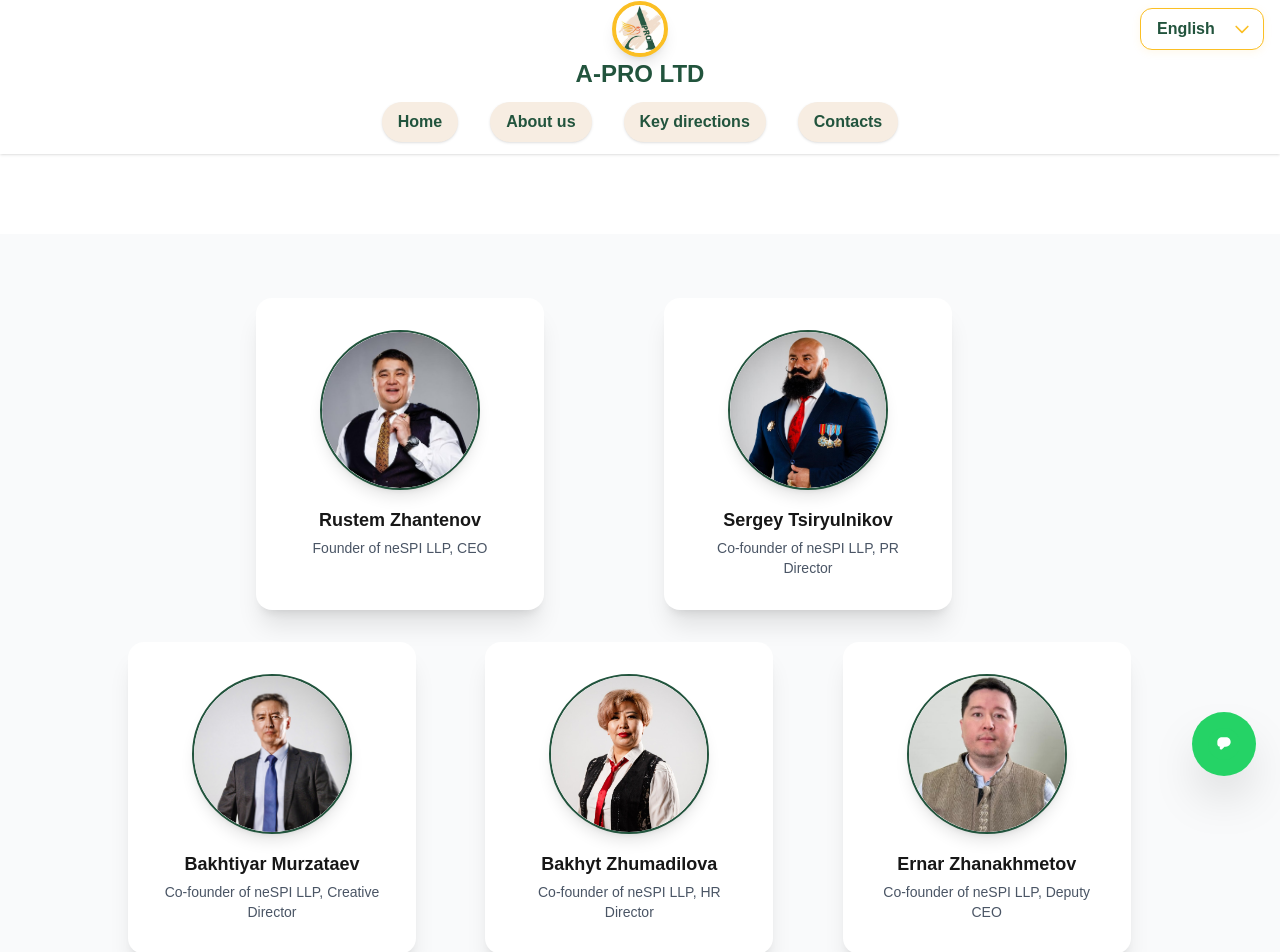
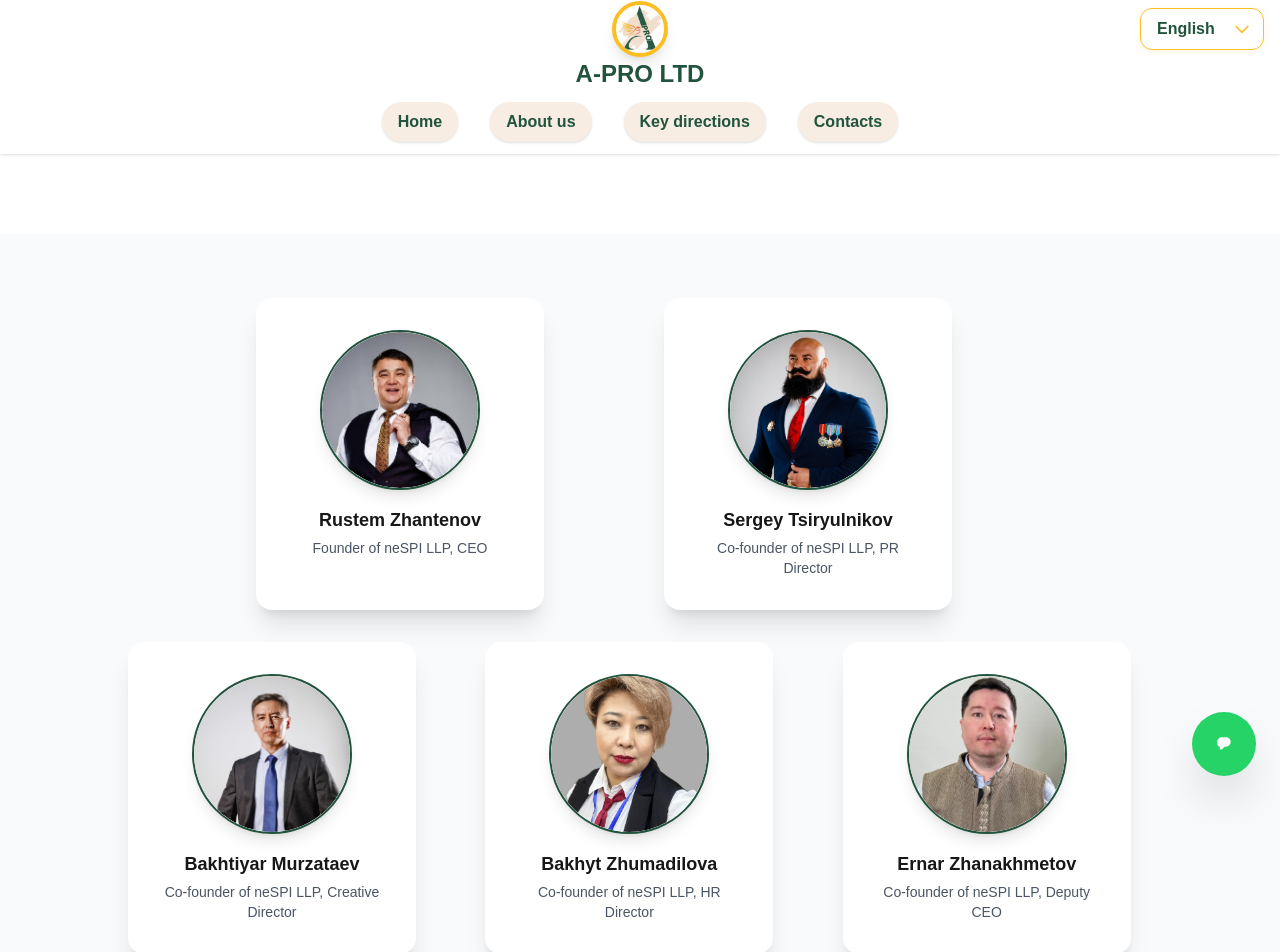
Before and after one commit to Madiyar0505/A_PRO-LTD, a Next.js app: page /en/about/person2 in a window 1280 px wide. Shown: the top 952 px of the page. Built offline with nearby package versions, Linux system fonts and the light colour scheme.

Commit message:
Add Bakhyt Zhumadilova to team members

```diff
--- a/messages/en.json
+++ b/messages/en.json
@@ -101,6 +101,11 @@
           "name": "Adam Ishimgaliyev",
           "position": "Co-founder, international direction",
           "photo": "/images/photo4.jpeg"
+        },
+        {
+          "name": "Bakhyt Zhumadilova",
+          "position": "Co-founder of neSPI LLP, HR Director",
+          "photo": "/images/photo5.jpeg"
         }
       ]
     }
@@ -120,7 +125,7 @@
         { "name": "Rustem Zhantenov ", "position": "Founder of neSPI LLP, CEO", "photo": "/images/photo2.jpeg" },
         { "name": "Sergey Tsiryulnikov ", "position": "Co-founder of neSPI LLP, PR Director", "photo": "/images/photo1.jpeg " },
         { "name": "Bakhtiyar Murzataev ", "position": "Co-founder of neSPI LLP, Creative Director", "photo": "/images/photo6.png" },
-        { "name": "Bakhyt Zhumadilova ", "position": "Co-founder of neSPI LLP, HR Director", "photo": "/images/photo8.jpeg" },
+        { "name": "Bakhyt Zhumadilova ", "position": "Co-founder of neSPI LLP, HR Director", "photo": "/images/photo5.jpeg" },
         { "name": "Ernar Zhanakhmetov ", "position": "Co-founder of neSPI LLP, Deputy CEO", "photo": "/images/photo7.jpeg" }
       ]
     },
--- a/src/app/[locale]/about/person2/page.tsx
+++ b/src/app/[locale]/about/person2/page.tsx
@@ -2,7 +2,6 @@
 import { useTranslations } from 'next-intl';
 import Link from "next/link";
 import Image from 'next/image';
-import { useParams } from 'next/navigation';
 
 type Member = { name: string; position: string; photo: string };
 
@@ -10,7 +9,6 @@ export default function Person2Page() {
   const t = useTranslations('Person2');
   const members: Member[] = t.raw('team.members');
   const images = members.map((member) => (member.photo || "/default.jpg").trim());
-  const { locale } = useParams();
 
   return (
     <main className="min-h-screen flex flex-col items-center justify-center bg-gray-50 py-16 px-4">
```
